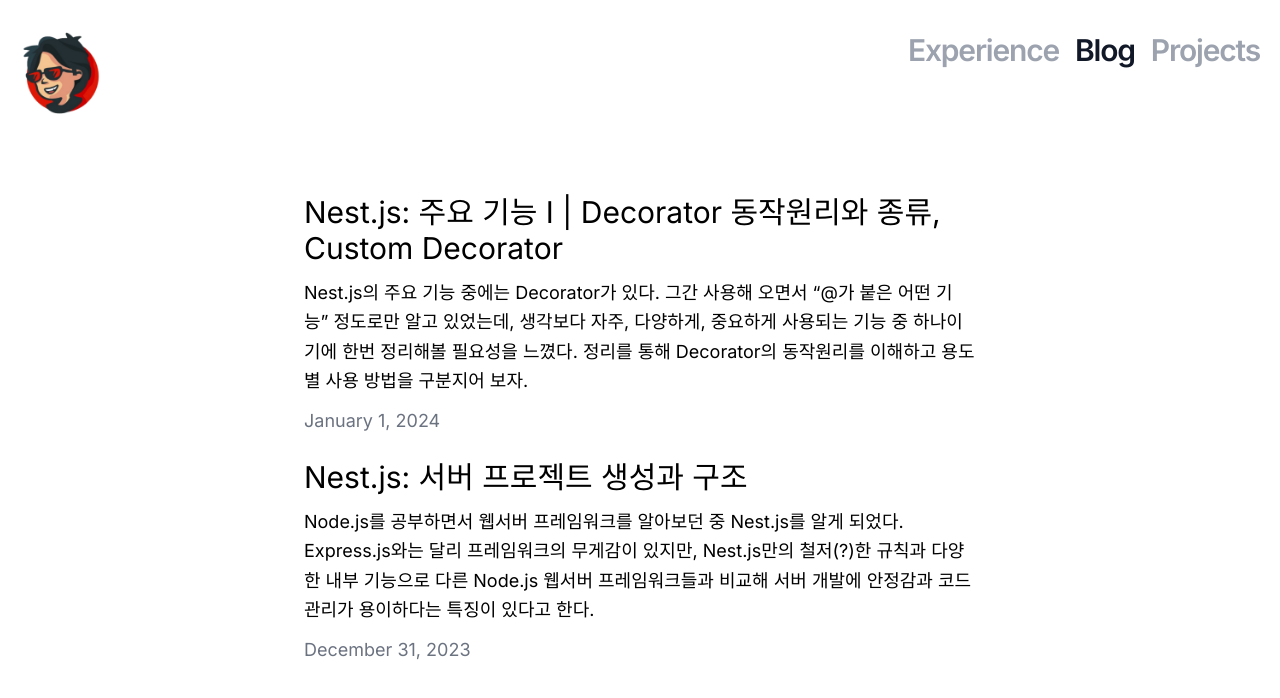
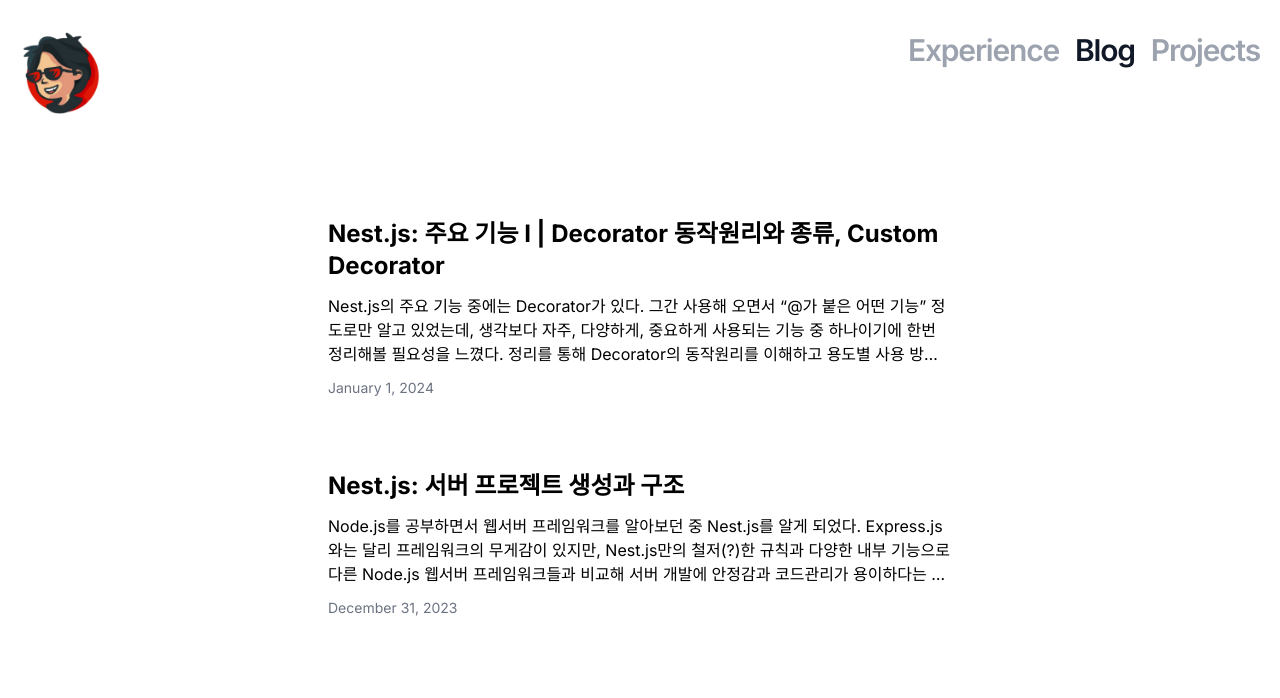
Before and after one commit to angar2/blog, a Next.js app: page /blog in a window 1280 px wide. Shown: the top 698 px of the page. Built offline with nearby package versions, Linux system fonts and the light colour scheme.

Commit message:
style: 블로그 리스트

```diff
--- a/src/app/_components/post-preview.tsx
+++ b/src/app/_components/post-preview.tsx
@@ -22,25 +22,22 @@
   slug,
 }: Props) {
   return (
-    <div className="my-6 animate-slideUp">
+    <div className="my-6 p-6 animate-slideUp rounded-lg hover:shadow-sm">
+      <Link as={`/blog/${slug}`} href="/blog/[slug]">
         {/* <div className="mb-5">
           <CoverImage slug={slug} title={title} src={coverImage} />
         </div> */}
-      <h3 className="mb-3 text-2xl leading-snug md:text-3xl">
-        <Link
-          as={`/blog/${slug}`}
-          href="/blog/[slug]"
-          className="hover:underline"
-        >
+        <h3 className="mb-3 text-lg font-bold leading-snug md:text-2xl">
           {title}
-        </Link>
         </h3>
-
-      <p className="mb-3 text-lg leading-relaxed">{excerpt}</p>
-      <div className="text-lg text-gray-500 ">
+        <p className="mb-3 text-sm leading-relaxed md:text-base line-clamp-3">
+          {excerpt}
+        </p>
+        <div className="text-sm text-gray-500 ">
           <DateFormatter dateString={date} />
         </div>
         {/* <Avatar name={author.name} picture={author.picture} /> */}
+      </Link>
     </div>
   );
 }
```
Lines whose indentation alone changed are shown as unchanged.
